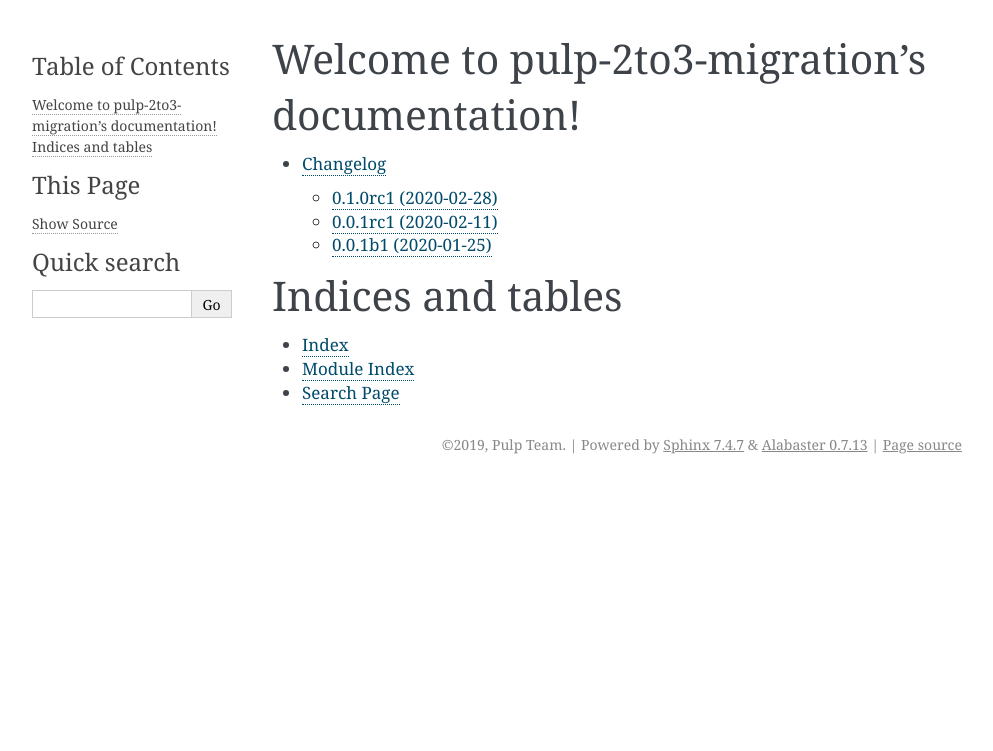
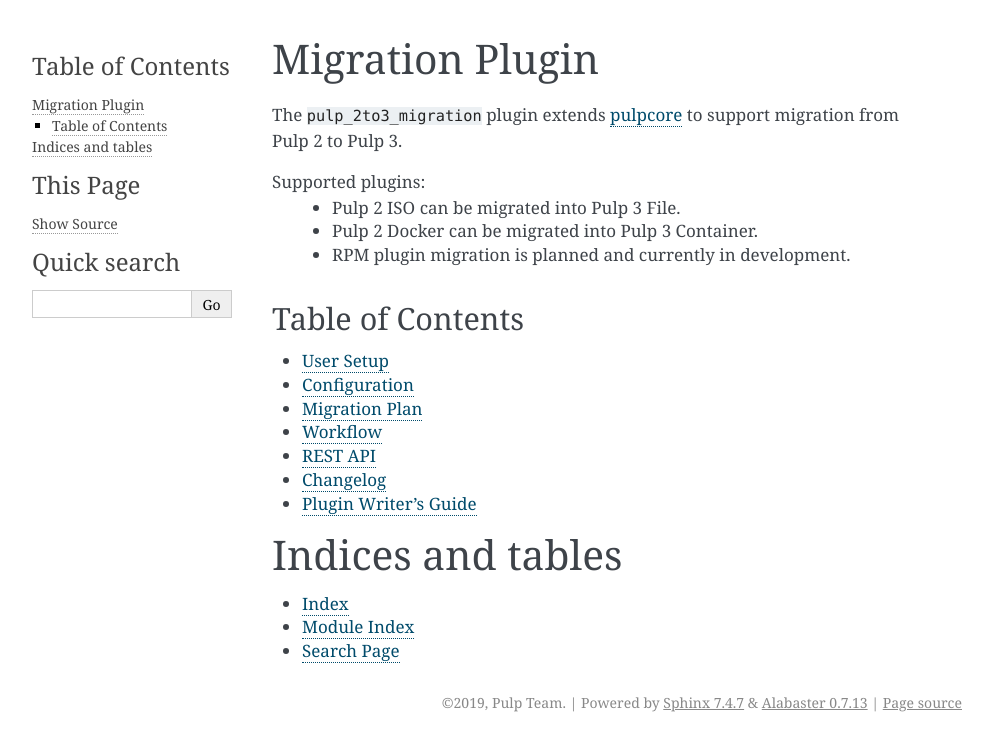
Before and after one commit to pulp/pulp-2to3-migration, a Sphinx documentation site: the page built from docs/index.rst, in a window 1280 px wide. Shown: the top 751 px of the page, without its empty margins (148-1141 px from the left). Built offline with Sphinx 7.4.7, drawn with Linux system fonts in a browser that asks for light colours.

Commit message:
Convert docs to RST and to be build with sphinx.
closes #6145
https://pulp.plan.io/issues/6145

```diff
--- a/CHANGES.rst
+++ b/CHANGES.rst
@@ -140,6 +140,3 @@
 ----
 
 - `#4592 <https://pulp.plan.io/issues/4592>`_, `#5491 <https://pulp.plan.io/issues/5491>`_, `#5492 <https://pulp.plan.io/issues/5492>`_, `#5580 <https://pulp.plan.io/issues/5580>`_, `#5633 <https://pulp.plan.io/issues/5633>`_, `#5693 <https://pulp.plan.io/issues/5693>`_, `#5867 <https://pulp.plan.io/issues/5867>`_, `#6035 <https://pulp.plan.io/issues/6035>`_
-
-
-----
--- a/docs/_templates/restapi.html
+++ b/docs/_templates/restapi.html
@@ -18,7 +18,7 @@
     </style>
   </head>
   <body>
-    <redoc spec-url='api.json'></redoc>
+    <redoc spec-url='_static/api.json'></redoc>
     <script src="https://cdn.jsdelivr.net/npm/redoc@next/bundles/redoc.standalone.js"> </script>
   </body>
 </html>
--- a/docs/conf.py
+++ b/docs/conf.py
@@ -17,6 +17,11 @@
 sys.path.insert(0, os.path.abspath('.'))  # noqa
 
 import pulp_2to3_migration
+
+try:
+    import sphinx_rtd_theme
+except ImportError:
+    sphinx_rtd_theme = False
 
 
 # -- Project information -----------------------------------------------------
--- a/docs/index.rst
+++ b/docs/index.rst
@@ -1,16 +1,29 @@
-.. pulp-2to3-migration documentation master file, created by
-   sphinx-quickstart on Wed Sep 25 16:20:06 2019.
-   You can adapt this file completely to your liking, but it should at least
-   contain the root `toctree` directive.
 
-Welcome to pulp-2to3-migration's documentation!
-===============================================
+Migration Plugin
+================
+
+The ``pulp_2to3_migration`` plugin extends `pulpcore <https://pypi.python.org/pypi/pulpcore/>`__
+to support migration from Pulp 2 to Pulp 3.
+
+Supported plugins:
+ - Pulp 2 ISO can be migrated into Pulp 3 File.
+ - Pulp 2 Docker can be migrated into Pulp 3 Container.
+ - RPM plugin migration is planned and currently in development.
+
+
+Table of Contents
+-----------------
 
 .. toctree::
-   :maxdepth: 2
+   :maxdepth: 1
 
+   installation
+   configuration
+   migration_plan
+   workflows
+   restapi
    changes
-
+   plugin_writers_guide
 
 
 Indices and tables
```
Also changed, not shown: README.md (+1 -198 lines), docs/_static/api.json (added, +1 -0 lines), docs/configuration.rst (added, +46 -0 lines), docs/installation.rst (added, +59 -0 lines), docs/migration_plan.rst (added, +58 -0 lines), docs/plugin_writers_guide.rst (added, +43 -0 lines), docs/restapi.rst (added, +9 -0 lines), docs/workflows.rst (added, +59 -0 lines), 2 other files.
